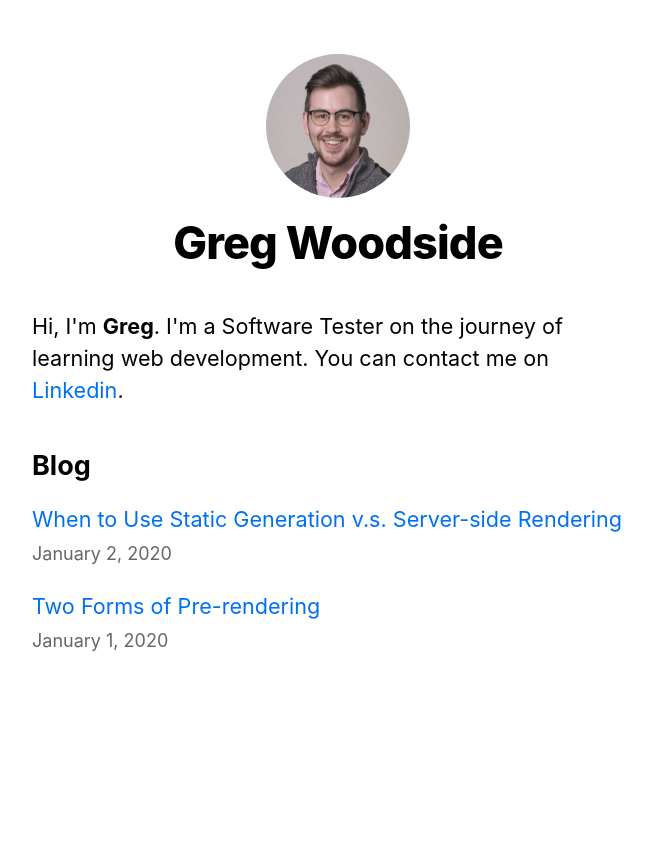
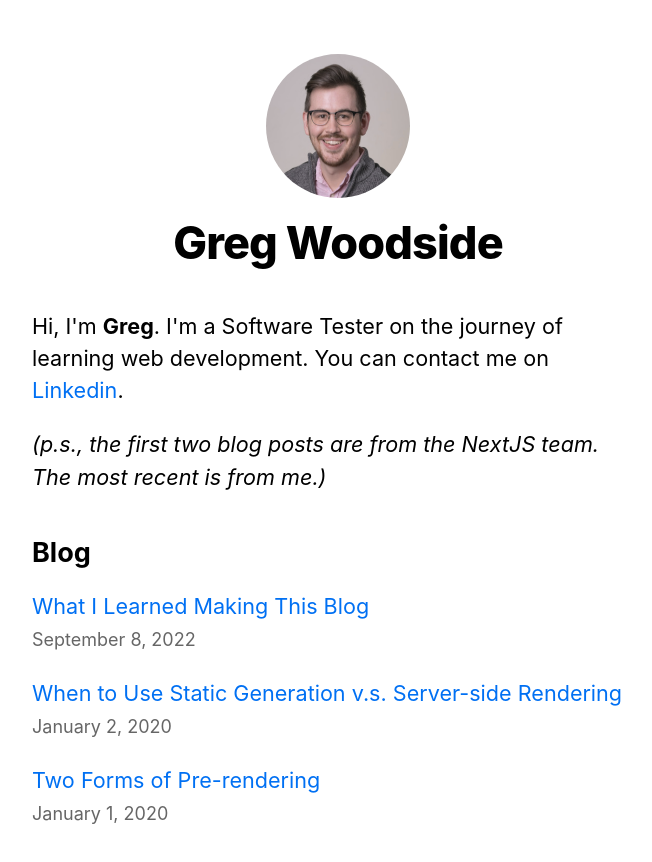
Before and after one commit to gergwoodside/nextjs-blog, a Next.js app: page / in a window 1280 px wide. Shown: the top 862 px of the page, without its empty margins (302-954 px from the left). Before the commit the page ends 800 px from the top, so only its background shows below. Built offline with nearby package versions, Linux system fonts and the light colour scheme.

Commit message:
update about me, add blog post

```diff
--- a/pages/index.js
+++ b/pages/index.js
@@ -22,6 +22,7 @@ export default function Home ({ allPostsData }) {
       </Head>
       <section className={utilStyles.headingMd}>
         <p>Hi, I'm <strong>Greg</strong>. I'm a Software Tester on the journey of learning web development. You can contact me on <a href='https://www.linkedin.com/in/greg-woodside-839b6b42/'>Linkedin</a>.</p>
+        <p><i>(p.s., the first two blog posts are from the NextJS team. The most recent is from me.)</i></p>
       </section>
       <section className={`${utilStyles.headingMd} ${utilStyles.padding1px}`}>
         <h2 className={utilStyles.headingLg}>Blog</h2>
--- /dev/null
+++ b/posts/project-knowledge.md
@@ -0,0 +1,12 @@
+---
+title: "What I Learned Making This Blog"
+date: "2022-09-08"
+---
+
+Making this blog was my introduction to **NextJS**. Prior to this, I have had experience with Javascript and CSS as well as _some_ experience with React.
+
+I learned about creating different pages, and linking them with the **Link** element that is packaged with NextJS. I also learned about creating dynamic routes.
+
+Utilizing the gray-matter library was very interesting, because it could parse the markdown files and extract the relevent data to be displayed on the app.
+
+Additionally, I learned about using the Remark library to display markdown files as HTML.
```
